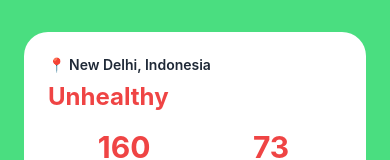
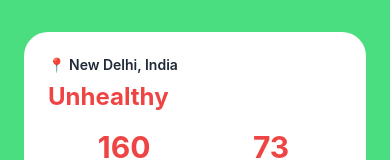
Before and after one commit to Neel123priyansh/AQI, a React Native app in the folder my-expo-app/: screen / in a window 390 px wide. Shown: the top 160 px of the page. Built offline with nearby package versions, Linux system fonts and the light colour scheme.

Commit message:
Start Now

```diff
--- a/my-expo-app/App.tsx
+++ b/my-expo-app/App.tsx
@@ -23,7 +23,7 @@ export default function App() {
       {/* AQI Card */}
       <View className="bg-white mx-6 my-[2rem] rounded-3xl p-6">
         <Text className="text-gray-800 font-semibold mb-2">
-          📍 New Delhi, Indonesia
+          📍 New Delhi, India
         </Text>
         <Text className="text-2xl font-bold text-red-500 mb-4">
           Unhealthy
```
